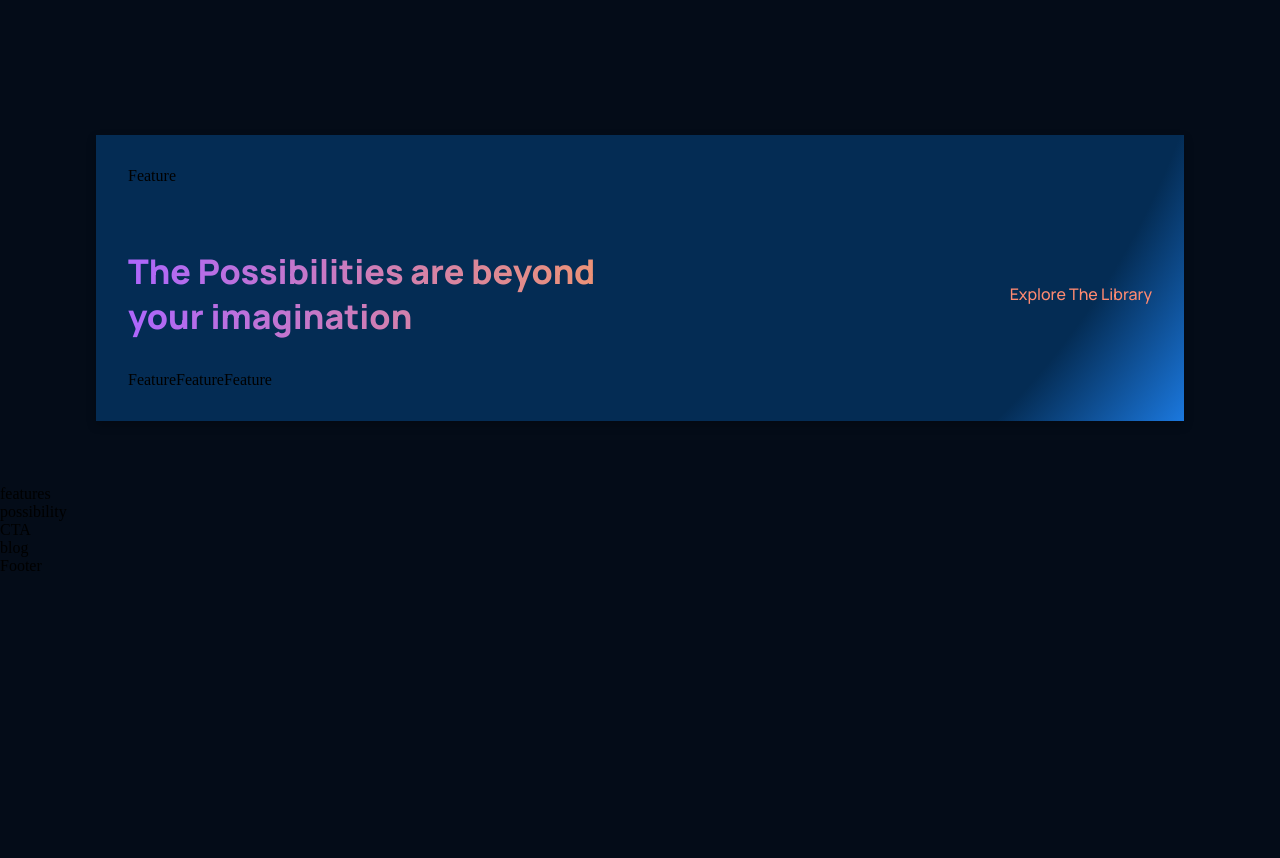
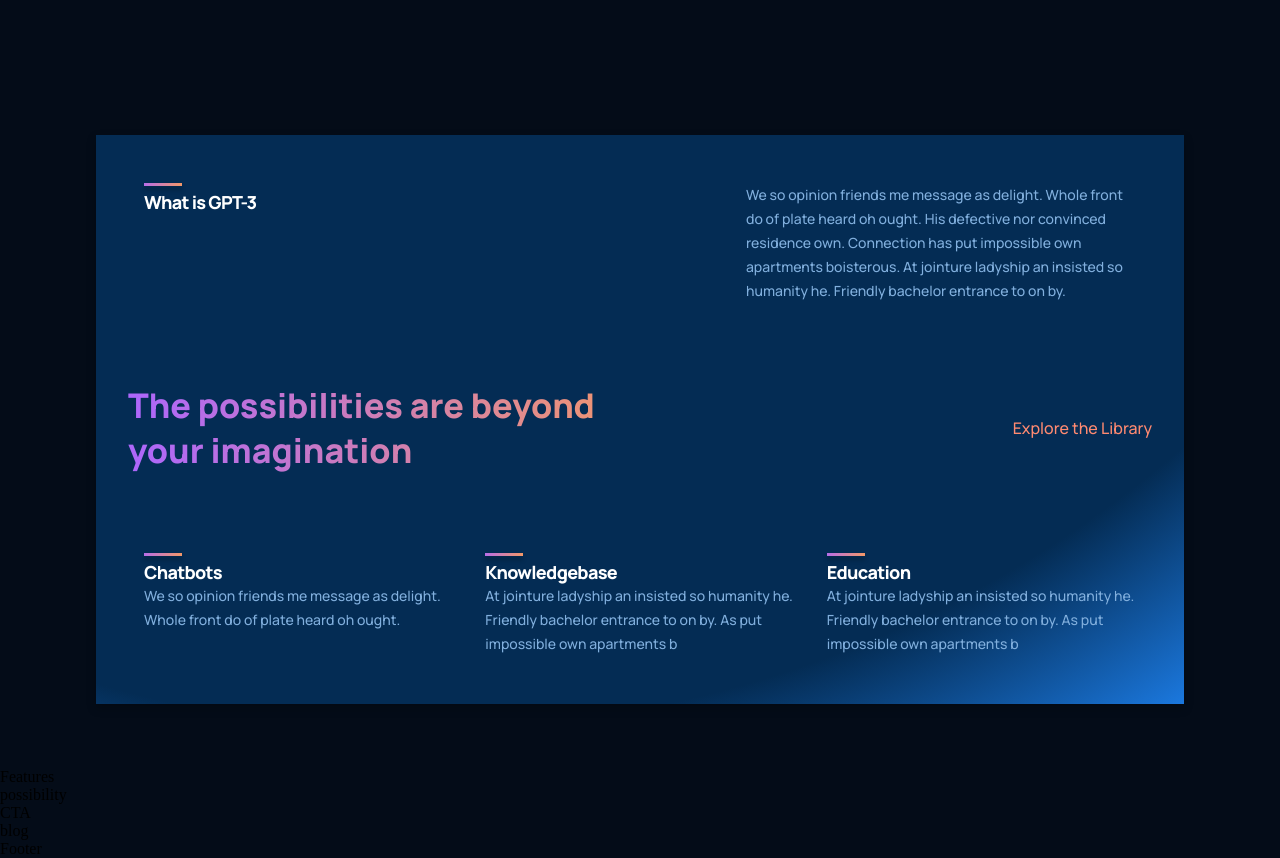
Before and after one commit to ArbaazKhan1/gpt3_arbaaz, a React (Create React App) app: page / in a window 1280 px wide. Shown: the part 1080-1938 px from the top of the page. Before the commit the page ends 1655 px from the top, so only its background shows below. Built offline with nearby package versions, Linux system fonts and the light colour scheme.

Commit message:
added feature and whatgpt

```diff
--- a/src/components/feature/Feature.jsx
+++ b/src/components/feature/Feature.jsx
@@ -1,9 +1,17 @@
 import React from 'react'
 import './feature.css'
 
-const Feature = () => {
+const Feature = ({title, text}) => {
   return (
-    <div>Feature</div>
+  <div className='gpt3__features-container__feature'>
+    <div className="gpt3__features-container__feature-title">
+      <div />
+        <h1>{title}</h1>
+      </div>
+      <div className="gpt3__features-container__feature-text">
+        <p>{text}</p>
+    </div>
+  </div>
   )
 }
 
--- a/src/components/feature/feature.css
+++ b/src/components/feature/feature.css
@@ -0,0 +1,61 @@
+.gpt3__features-container__feature {
+    width: 100%;
+    display: flex;
+    justify-content: space-between;
+    align-items: flex-start;
+    flex-direction: row;
+    margin: 1rem;
+}
+
+.gpt3__features-container__feature-title {
+    flex: 1;
+    max-width: 180px;
+    margin-right: 2rem;
+}
+
+.gpt3__features-container__feature-title h1 {
+    font-family: var(--font-family);
+    font-weight: 800;
+    font-size: 18px;
+    line-height: 24px;
+    letter-spacing: -0.04em;
+    color: #fff;
+}
+
+.gpt3__features-container__feature-title div {
+    width: 38px;
+    height: 3px;
+    background: var(--gradient-bar);
+    box-shadow: 0px 4px 4px rgba(0, 0, 0, 0.25);
+    margin-bottom: 0.25rem;
+}
+
+.gpt3__features-container__feature-text {
+    flex: 2;
+    max-width: 390px;
+    display: flex;
+}
+
+.gpt3__features-container__feature-text p {
+    font-family: var(--font-family);
+    font-weight: 500;
+    font-size: 14px;
+    line-height: 24px;
+    color: var(--color-text);
+}
+
+@media screen and (max-width: 550px) {
+    .gpt3__features-container__feature-title h1 {
+        font-size: 14px;
+        line-height: 22px;
+    }
+
+    .gpt3__features-container_feature-text p {
+        font-size: 12px;
+        line-height: 20px;
+    }
+
+    .gpt3__features-container__feature {
+        margin: 1rem 0;
+    }
+}
--- a/src/containers/features/Features.jsx
+++ b/src/containers/features/Features.jsx
@@ -1,8 +1,9 @@
 import React from 'react'
 import './features.css'
+
 const Features = () => {
   return (
-    <div>features</div>
+   <div>Features</div>
   )
 }
 
--- a/src/containers/whatGPT3/WhatGPT3.jsx
+++ b/src/containers/whatGPT3/WhatGPT3.jsx
@@ -1,26 +1,22 @@
-import React from 'react'
-import './whatGPT3.css'
-import { Feature } from '../../components'
+import React from 'react';
+import Feature from '../../components/feature/Feature';
+import './whatGPT3.css';
 
-const WhatGPT3 = () => {
-  return (
-    <div className='gpt3__whatGPT3 section__margin' id='whtgpt3'>
-      <div className="gpt3__whatGPT3-feature">
-        <Feature />
-        <div className="gpt3__whatGPT3-heading">
-          <h1 className="gradient__text">
-            The Possibilities are beyond your imagination
-          </h1>
-          <p>Explore The Library</p>
-        </div>
-        <div className="gpt3__whatGPT3-container">
-          <Feature />
-          <Feature />
-          <Feature />
-        </div>
-      </div>
+const WhatGPT3 = () => (
+  <div className="gpt3__whatgpt3 section__margin" id="wgpt3">
+    <div className="gpt3__whatgpt3-feature">
+      <Feature title="What is GPT-3" text="We so opinion friends me message as delight. Whole front do of plate heard oh ought. His defective nor convinced residence own. Connection has put impossible own apartments boisterous. At jointure ladyship an insisted so humanity he. Friendly bachelor entrance to on by." />
     </div>
-  )
-}
+    <div className="gpt3__whatgpt3-heading">
+      <h1 className="gradient__text">The possibilities are beyond your imagination</h1>
+      <p>Explore the Library</p>
+    </div>
+    <div className="gpt3__whatgpt3-container">
+      <Feature title="Chatbots" text="We so opinion friends me message as delight. Whole front do of plate heard oh ought." />
+      <Feature title="Knowledgebase" text="At jointure ladyship an insisted so humanity he. Friendly bachelor entrance to on by. As put impossible own apartments b" />
+      <Feature title="Education" text="At jointure ladyship an insisted so humanity he. Friendly bachelor entrance to on by. As put impossible own apartments b" />
+    </div>
+  </div>
+);
 
-export default WhatGPT3
+export default WhatGPT3;
--- a/src/containers/whatGPT3/whatGPT3.css
+++ b/src/containers/whatGPT3/whatGPT3.css
@@ -1,4 +1,4 @@
-.gpt3__whatGPT3 {
+.gpt3__whatgpt3 {
     display: flex;
     flex-direction: column;
 
@@ -23,19 +23,19 @@
     filter: drop-shadow(0px 4px 4px rgba(0, 0, 0, 0.25));
 }
 
-.gpt3__whatGPT3-feature {
-    display: inline;
+.gpt3__whatgpt3-feature {
+    display: flex;
 }
 
-.gpt3__whatGPT3-feature .gpt3__whatGPT3__features-container__feature {
+.gpt3__whatgpt3-feature .gpt3__whatgpt3__features-container__feature {
     margin: 0;
 }
 
-.gpt3__whatGPT3-feature .gpt3__whatGPT3__features__text {
+.gpt3__whatgpt3-feature .gpt3__whatgpt3__features__text {
     max-width: 700px;
 }
 
-.gpt3__whatGPT3-heading {
+.gpt3__whatgpt3-heading {
     display: flex;
     flex-direction: row;
     justify-content: space-between;
@@ -43,7 +43,7 @@
     margin: 4rem 0 2rem;
 }
 
-.gpt3__whatGPT3-heading h1 {
+.gpt3__whatgpt3-heading h1 {
     font-size: 34px;
     line-height: 45px;
     font-weight: 800;
@@ -51,7 +51,7 @@
     font-family: var(--font-family);
 }
 
-.gpt3__whatGPT3-heading p {
+.gpt3__whatgpt3-heading p {
     font-family: var(--font-family);
     font-weight: 500;
     font-size: 16px;
@@ -60,7 +60,7 @@
     cursor: pointer;
 }
 
-.gpt3__whatGPT3-container {
+.gpt3__whatgpt3-container {
     display: flex;
     flex-wrap: wrap;
     flex-direction: row;
```
